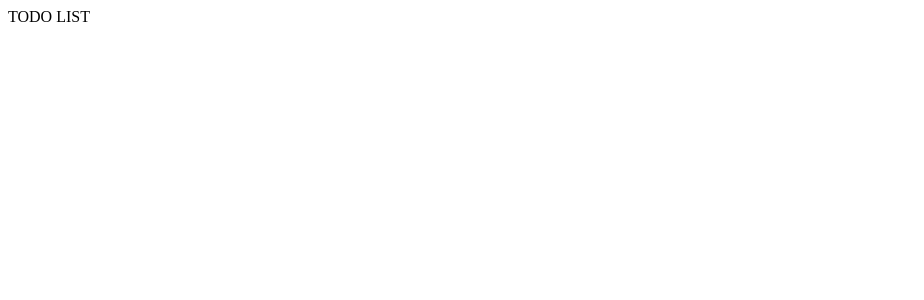
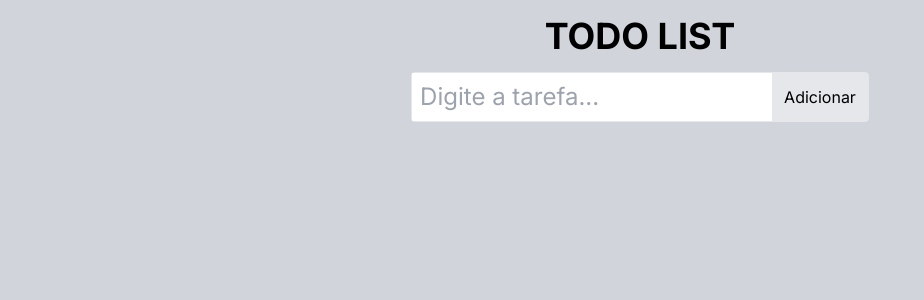
Before and after one commit to Lr0cha/ToDo-List-react, a React (Vite) app: page / in a window 1280 px wide. Shown: the top 300 px of the page, without its empty margins (0-924 px from the left). Built offline with nearby package versions, Linux system fonts and the light colour scheme.

Commit message:
Criação componente para adicionar a tarefa

```diff
--- a/src/App.tsx
+++ b/src/App.tsx
@@ -1,5 +1,24 @@
+import { useState } from "react";
+import InputTasks from "./components/InputTasks";
+
 const App = () => {
-  return <div className="text-center">TODO LIST</div>;
+  const [tasks, setTasks] = useState<string[]>([]); //lista de tarefas
+
+  function handleAddTask(task: string) {
+    setTasks([...tasks, task]);
+    console.log(tasks);
+  }
+
+  return (
+    <div className="bg-gray-300 min-h-screen">
+      <div className="flex flex-col">
+        <h1 className="text-center text-4xl p-4 font-bold">TODO LIST</h1>
+        <div className="m-auto flex flex-col">
+          <InputTasks taskAddFunction={handleAddTask} />
+        </div>
+      </div>
+    </div>
+  );
 };
 
 export default App;
--- /dev/null
+++ b/src/components/InputTasks.tsx
@@ -0,0 +1,32 @@
+import { useState } from "react";
+
+interface AddTaskProps {
+  taskAddFunction: (task: string) => void;
+}
+
+const InputTasks = ({ taskAddFunction }: AddTaskProps) => {
+  const [input, setInput] = useState(""); //tarefas no input
+
+  return (
+    <div className="flex bg-gray-200 border rounded">
+      <input
+        type="text"
+        placeholder="Digite a tarefa..."
+        className="text-2xl pl-2 outline-none"
+        value={input}
+        onChange={(e) => setInput(e.target.value)}
+      />
+      <button
+        className="p-3 rounded-r hover:bg-gray-400 outline-none border-none"
+        onClick={() => {
+          taskAddFunction(input);
+          setInput("");
+        }}
+      >
+        Adicionar
+      </button>
+    </div>
+  );
+};
+
+export default InputTasks;
--- a/src/index.css
+++ b/src/index.css
@@ -1,8 +1,14 @@
 @import url("https://fonts.googleapis.com/css2?family=Inter:ital,opsz,wght@0,14..32,100..900;1,14..32,100..900&display=swap");
+@tailwind base;
+@tailwind components;
+@tailwind utilities;
 
 * {
   box-sizing: border-box;
   padding: 0;
   margin: 0;
+}
+
+:root {
   font-family: "Inter", sans-serif;
 }
--- a/src/main.tsx
+++ b/src/main.tsx
@@ -1,5 +1,6 @@
 import { StrictMode } from "react";
 import { createRoot } from "react-dom/client";
+import "./index.css";
 import App from "./App.tsx";
 
 createRoot(document.getElementById("root")!).render(
```
